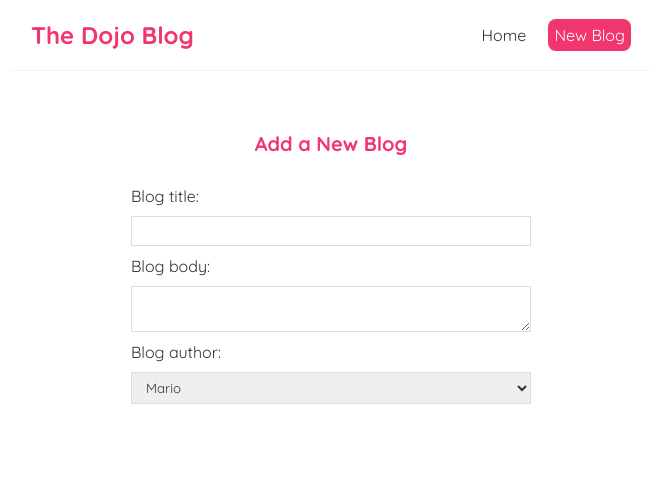
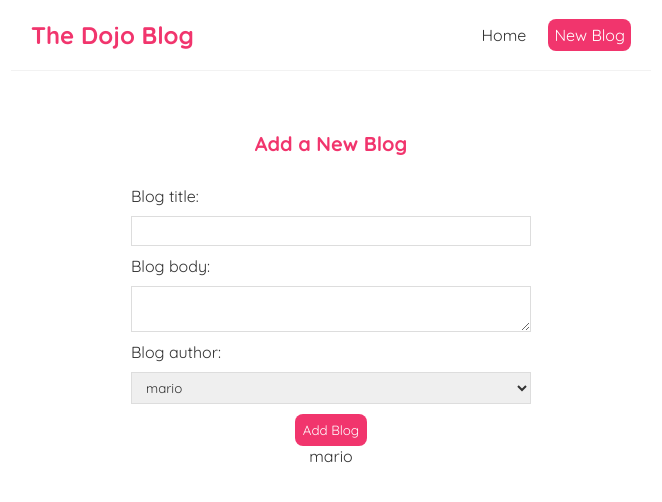
Before and after one commit to jjlin526/React-Blog, a React (Create React App) app in the folder dojo-blog/: page /create in a window 1280 px wide. Shown: the top 502 px of the page, without its empty margins (309-971 px from the left). Built offline with nearby package versions, Linux system fonts and the light colour scheme.

Commit message:
Add controlled inputs with two-way data binding between form input UI and state using useState

```diff
--- a/dojo-blog/src/Create.js
+++ b/dojo-blog/src/Create.js
@@ -1,18 +1,46 @@
+import { useState } from "react";
+
 const Create = () => {
+  const [title, setTitle] = useState("");
+  const [body, setBody] = useState("");
+  const [author, setAuthor] = useState("mario");
+
   return (
     <div className="create">
       <h2>Add a New Blog</h2>
       <form>
         <label>Blog title:</label>
-        <input type="text" required />
+        <input
+          type="text"
+          required
+          value={title}
+          onChange={(e) => {
+            setTitle(e.target.value);
+          }}
+        />
         <label>Blog body:</label>
-        <textarea required></textarea>
+        <textarea
+          required
+          value={body}
+          onChange={(e) => {
+            setBody(e.target.value);
+          }}
+        ></textarea>
         <label>Blog author:</label>
-        <select>
-          <option value="mario">Mario</option>
-          <option value="yoshi">Yoshi</option>
+        <select
+          value={author}
+          onChange={(e) => {
+            setAuthor(e.target.value);
+          }}
+        >
+          <option value="mario">mario</option>
+          <option value="yoshi">yoshi</option>
         </select>
+        <button>Add Blog</button>
       </form>
+      <p>{title}</p>
+      <p>{body}</p>
+      <p>{author}</p>
     </div>
   );
 };
```
